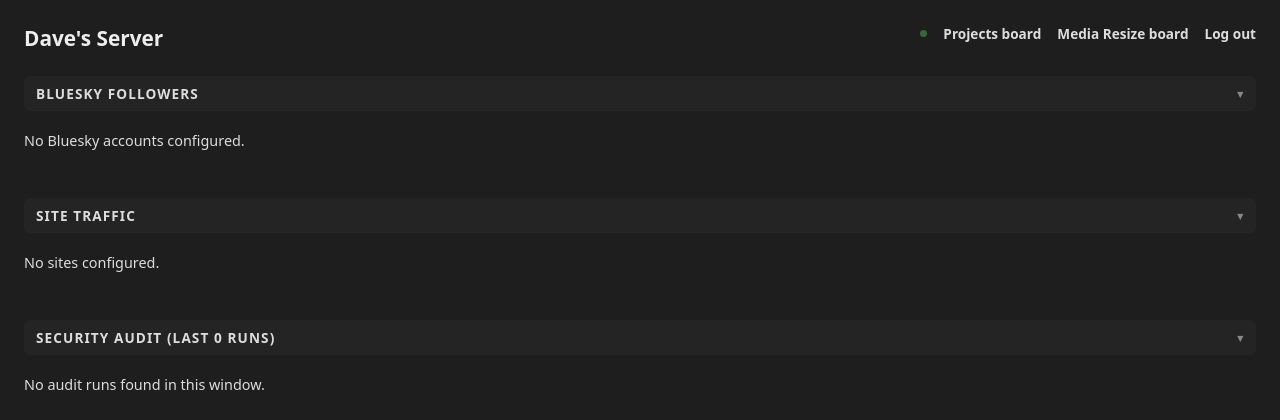
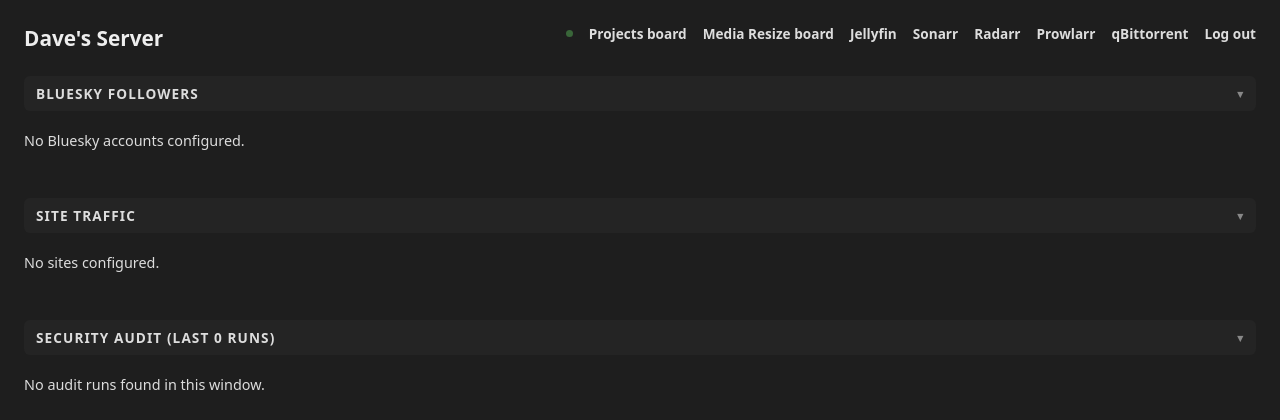
Before and after one commit to cholten99/daves-server-dashboard, a Flask app: template app/templates/index.html in a window 1280 px wide. Shown: the top 420 px of the page. Run offline with Flask 3, Linux system fonts and the light colour scheme; the template is opened without the code that fills it, so the values that code supplies are empty.

Commit message:
Add Sonarr/Radarr/Prowlarr/qBittorrent nav links
Same spot as the Jellyfin link (left of Log out), same external-link style.

Co-Authored-By: Claude Sonnet 5 <noreply@anthropic.com>

```diff
--- a/app/templates/index.html
+++ b/app/templates/index.html
@@ -63,6 +63,11 @@
       <span class="pulse" id="pulse" title="Live updates"></span>
       <a href="/projects">Projects board</a>
       <a href="https://media-resize.bowsy.co.uk" target="_blank">Media Resize board</a>
+      <a href="https://jellyfin.bowsy.co.uk" target="_blank">Jellyfin</a>
+      <a href="https://sonarr.bowsy.co.uk" target="_blank">Sonarr</a>
+      <a href="https://radarr.bowsy.co.uk" target="_blank">Radarr</a>
+      <a href="https://prowlarr.bowsy.co.uk" target="_blank">Prowlarr</a>
+      <a href="https://qbittorrent.bowsy.co.uk" target="_blank">qBittorrent</a>
       <a href="/logout">Log out</a>
     </span>
   </h1>
--- a/app/templates/projects.html
+++ b/app/templates/projects.html
@@ -128,6 +128,11 @@
   <h1>Projects Board
     <span class="nav">
       <a href="/">&larr; Dashboard</a>
+      <a href="https://jellyfin.bowsy.co.uk" target="_blank">Jellyfin</a>
+      <a href="https://sonarr.bowsy.co.uk" target="_blank">Sonarr</a>
+      <a href="https://radarr.bowsy.co.uk" target="_blank">Radarr</a>
+      <a href="https://prowlarr.bowsy.co.uk" target="_blank">Prowlarr</a>
+      <a href="https://qbittorrent.bowsy.co.uk" target="_blank">qBittorrent</a>
       <a href="/logout">Log out</a>
     </span>
   </h1>
```
